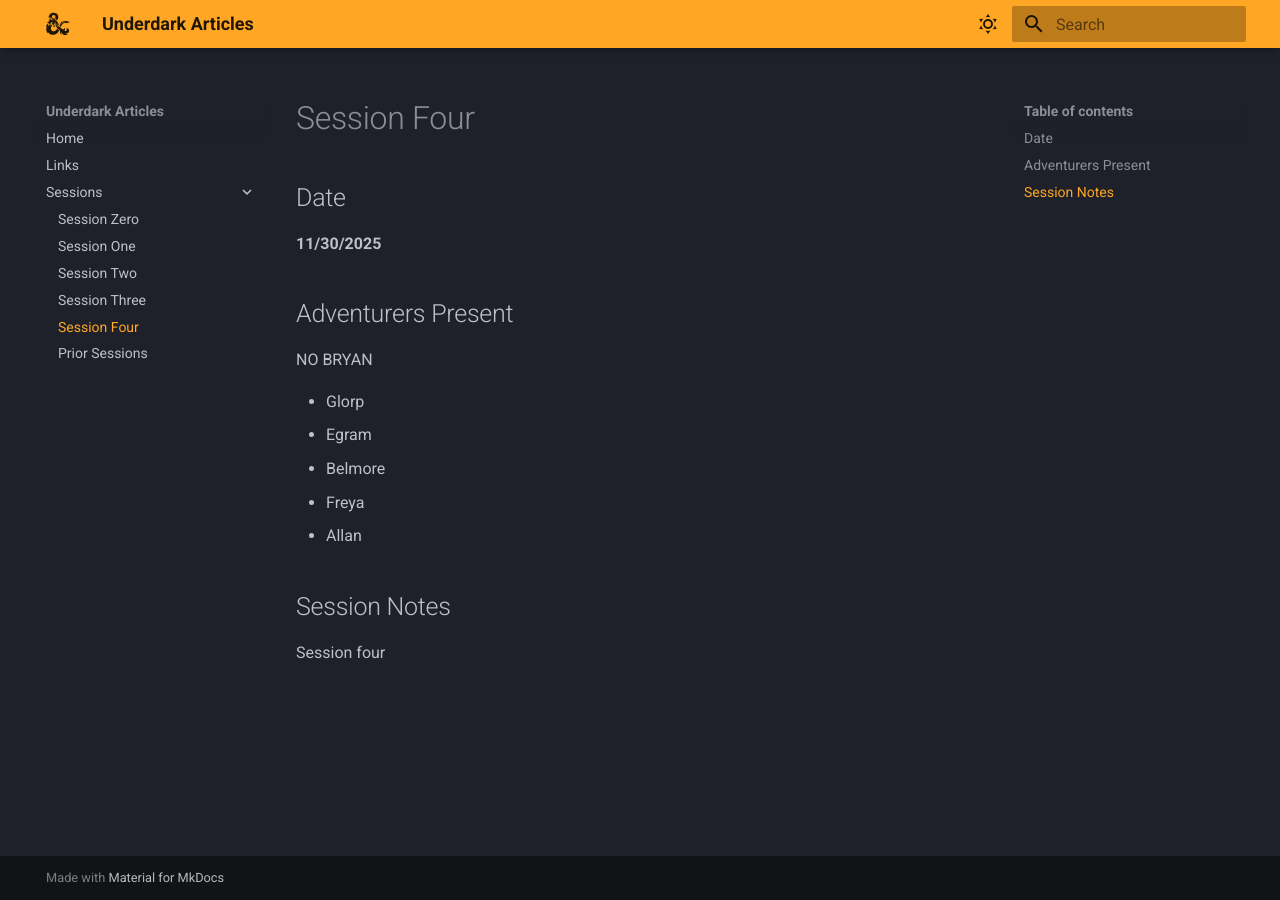
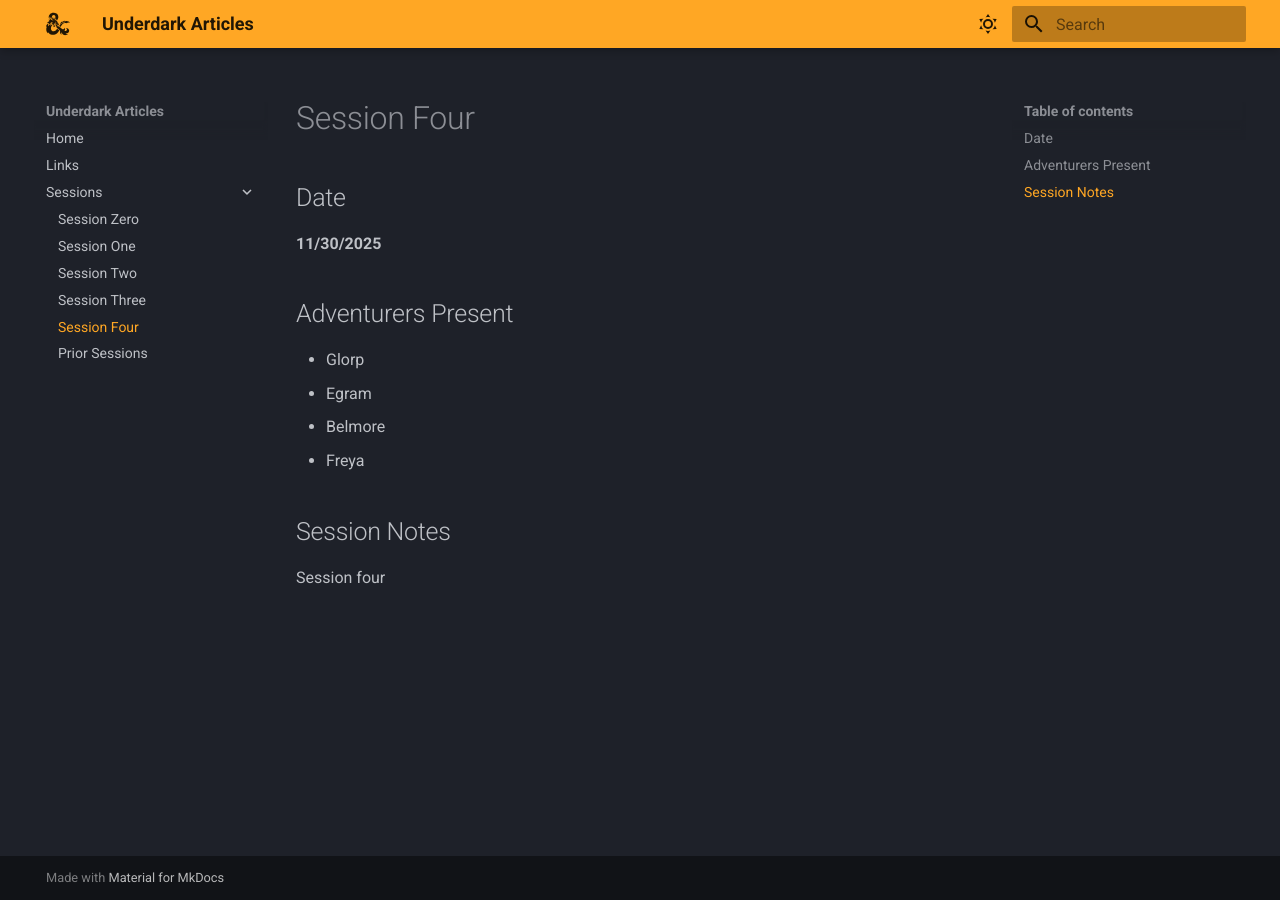
Before and after one commit to underdarkarticles/underdarkarticles.com, an MkDocs documentation site: the page built from docs/sessions/4-session-four.md, in a window 1280 px wide. Built offline with MkDocs 1.6.1 and Material for MkDocs 9.7.7, drawn with Linux system fonts in a browser that asks for light colours.

Commit message:
Session 4 staging

```diff
--- a/docs/sessions/4-session-four.md
+++ b/docs/sessions/4-session-four.md
@@ -6,13 +6,10 @@
 
 ## Adventurers Present
 
-NO BRYAN
-
 - Glorp
 - Egram
 - Belmore
 - Freya
-- Allan
 
 
 ## Session Notes
```
